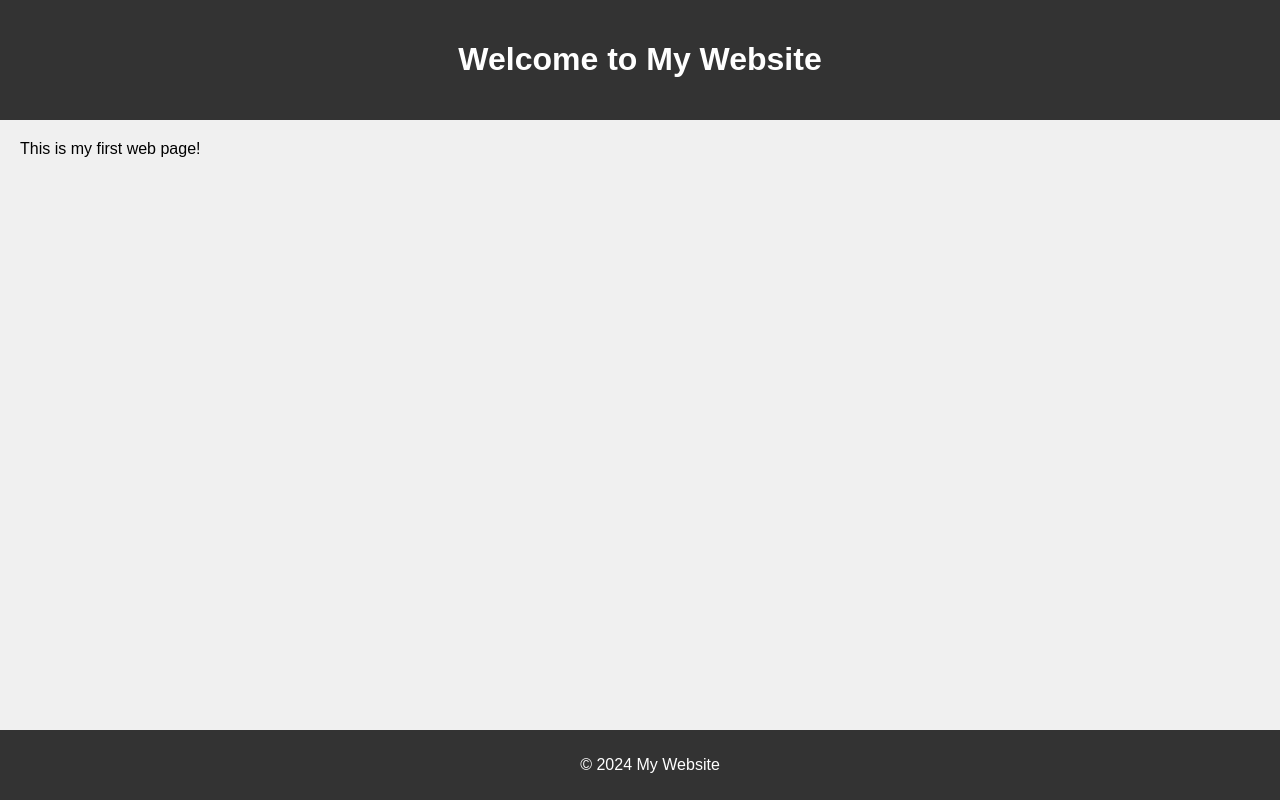
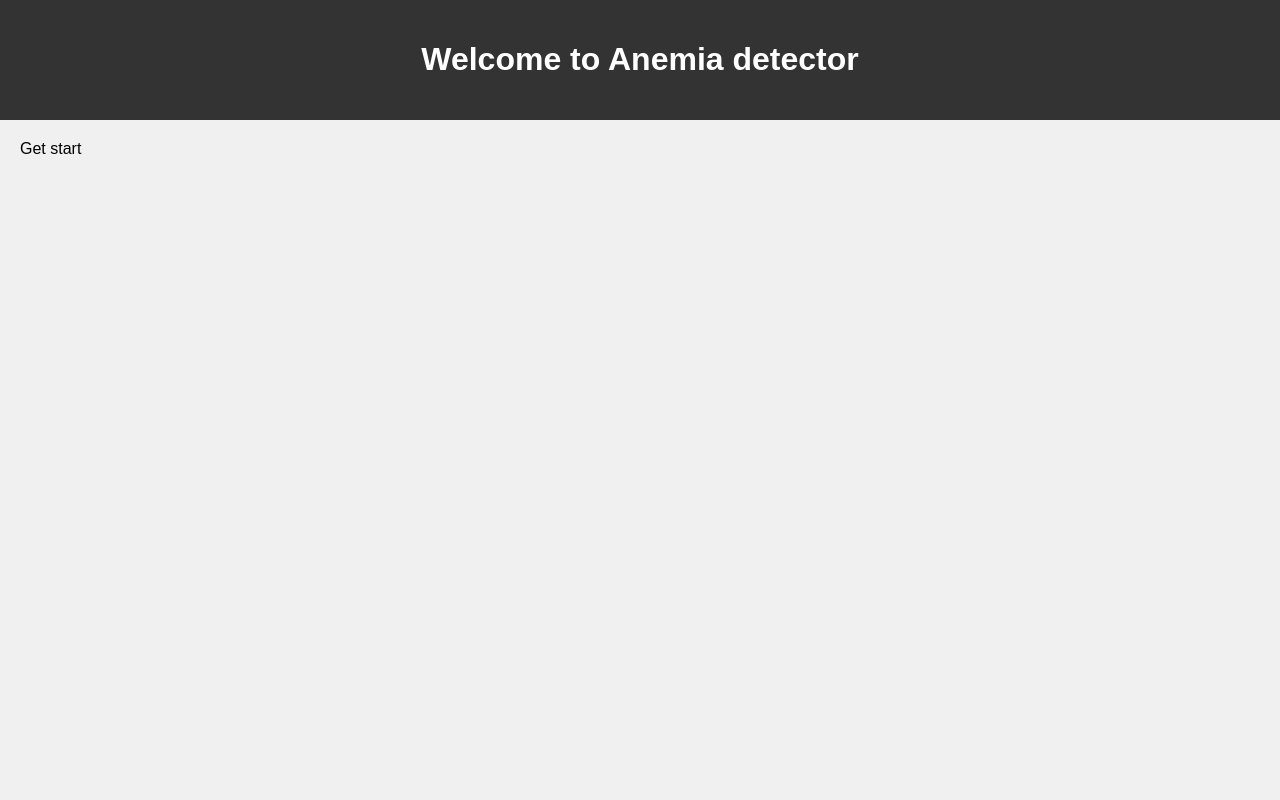
Before and after one commit to Chalothonnn/anemia-detector, a plain HTML site: page index.html in a window 1280 px wide. Drawn offline with Linux system fonts and the light colour scheme.

Commit message:
Add files via upload

```diff
--- a/index.html
+++ b/index.html
@@ -3,18 +3,15 @@
 <head>
     <meta charset="UTF-8">
     <meta name="viewport" content="width=device-width, initial-scale=1.0">
-    <title>My First Website</title>
+    <title>Anemia detector</title>
     <link rel="stylesheet" href="styles.css">
 </head>
 <body>
     <header>
-        <h1>Welcome to My Website</h1>
+        <h1>Welcome to Anemia detector</h1>
     </header>
     <main>
-        <p>This is my first web page!</p>
+        <p>Get start</p>
     </main>
-    <footer>
-        <p>&copy; 2024 My Website</p>
-    </footer>
 </body>
 </html>
```
